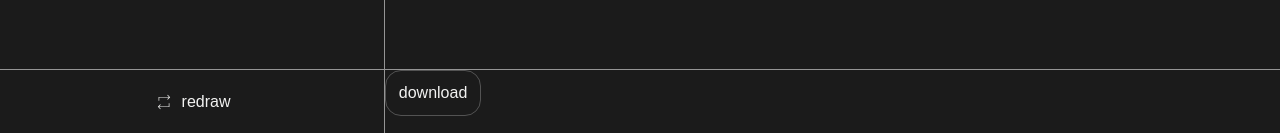
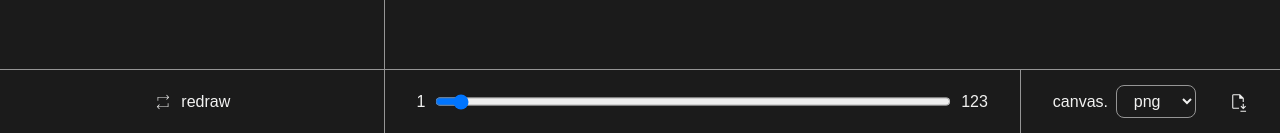
Before and after one commit to rafasilvaarias/ShiftAppensDesignTool, a SvelteKit app: page / in a window 1280 px wide. Shown: the part 667-800 px from the top of the page. Built offline with nearby package versions, Linux system fonts and the light colour scheme.

Commit message:
Adding Footer UI

```diff
--- a/src/routes/+page.svelte
+++ b/src/routes/+page.svelte
@@ -3,6 +3,7 @@
     import uploadFileIcon from '$lib/assets/icons/uploadFile.svg';
     import redrawIcon from '$lib/assets/icons/refresh.svg';
     import downloadIcon from '$lib/assets/icons/download.svg';
+    import fileDownloadIcon from '$lib/assets/icons/fileDownload.svg';
 
     let mediaSize = $state([1920, 1080]);
 
@@ -23,7 +24,7 @@
     let darkerColor = $state(presetColors[2].darker);
     let lighterColor = $state(presetColors[2].lighter);
     let asciiColor = $state(presetColors[3].ascii);
-    let colors = $derived({background: backgroundColor, darker: darkerColor, lighter: lighterColor, ascii: asciiColor });
+    let colors = $derived({background: backgroundColor, darker: darkerColor, lighter: lighterColor, ascii: asciiColor});
 
     let pixelPreset = $state();
     let asciiPreset = $state();
@@ -45,7 +46,7 @@
     let asciiSteps = $derived([asciiStep1, asciiStep2]);
     let clusterCount = $state(20);
     let activeLayers = $state({ pixel: true, cluster: true, ascii: true, background: false });
-    let frame = $state(0);
+    let frame = $state(1);
 
     let asciiMode = $state();
 
@@ -313,9 +314,22 @@
     <button id="redraw" onclick={() => update.redraw = true}>
         <img src={redrawIcon} alt="Redraw"/> redraw
     </button>
-    <div id="videoPlayback"></div>
-    <div id="saveSection">
-        <button id="saveCanvas" onclick={() => save.canvas = true}>download</button>
+    <div id="videoPlayback" class="flexRow">
+        <p>{frame}</p>
+        <input type="range" min="0" max="123" bind:value={frame} />
+        <p>123</p>
+    </div>
+    <div id="saveSection" class="flexRowSpaceBetween">
+        <div class="flexRow">
+            <p>canvas.</p>
+            <select>
+                <option value="png">png</option>
+                <option value="jpg">jpg</option>
+            </select>
+        </div>
+        <button id="saveCanvas" class="iconButton" onclick={() => save.canvas = true}>
+            <img src={fileDownloadIcon} alt="Download"/>
+        </button>
     </div>
 </footer>
 
@@ -409,10 +423,31 @@ h2{
     height: 100%;
 }
 
-#footer > button{
-    width: calc(30% + 1px);
+#footer > #redraw{
+    min-width: calc(30% + 0.5px);
+    width: calc(30% + 0.5px);
     border: none;
     border-right: 1px solid var(--white2);
+}
+
+#footer > #videoPlayback{
+    width: 100%;
+    border-right: 1px solid var(--white2);
+    padding:0em 2em;
+}
+
+#footer > #videoPlayback input{
+    width: 100%;
+}
+
+#footer > #saveSection{
+    padding-right: 2em;
+    padding-left: 2em;
+    gap:2em;
+}
+
+#footer > #saveSection select {
+    padding: 0.35em 0.8em;
 }
 
 img{
```
Also changed, not shown: src/lib/assets/icons/fileDownload.svg (added), src/lib/drawing/imageProcessing.js.
